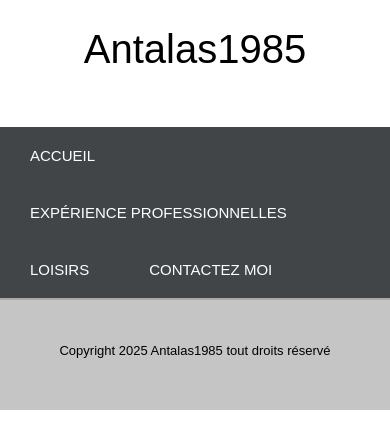
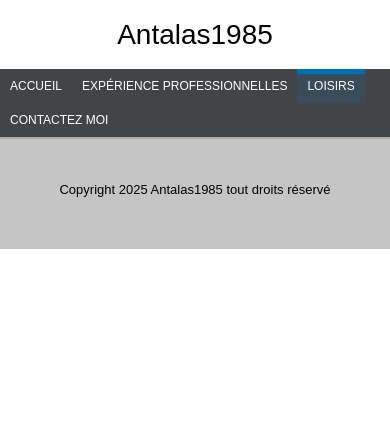
Before and after one commit to ANTALAS1985/Mon-premier-cite-web-fin-formation-html-et-css, a plain HTML site: page index.html in a window 390 px wide. In both pictures the pointer is over the item "LOISIRS". Drawn offline with Linux system fonts and the light colour scheme.

Commit message:
mise en forme mediaquerie le responsive

```diff
--- a/style.css
+++ b/style.css
@@ -52,4 +52,31 @@ background-color: RGBa(64, 200, 150, 0.15);
     background-color: RGBa(241, 211, 79, 0.15);
 
 }
-/*arreter a 19:44*/
+.menu-hob:hover{
+   border-top: 5px solid #0070bb;
+   background-color: RGBa(000, 112, 192, 0.15);
+}
+.menu-con:hover{
+    border-top: 5px  solid #e44d26;
+    background-color: RGBa(228, 77, 28, 0.15);
+}
+.nav li:hover a{
+    padding: 15px 30px 20px 30px;
+}
+@media screen and (max-width:780px){
+    header{
+        height:50px;
+    }
+    h1{
+        font-size:28px;
+        margin:20px 0px 0px 0px 0px;
+    }
+    nav li a{
+        font-size: 12px;
+        padding: 10px;
+    }
+    nav li:hover a{
+        padding: 5px 10px 10px 10px;
+
+    }
+}
```
